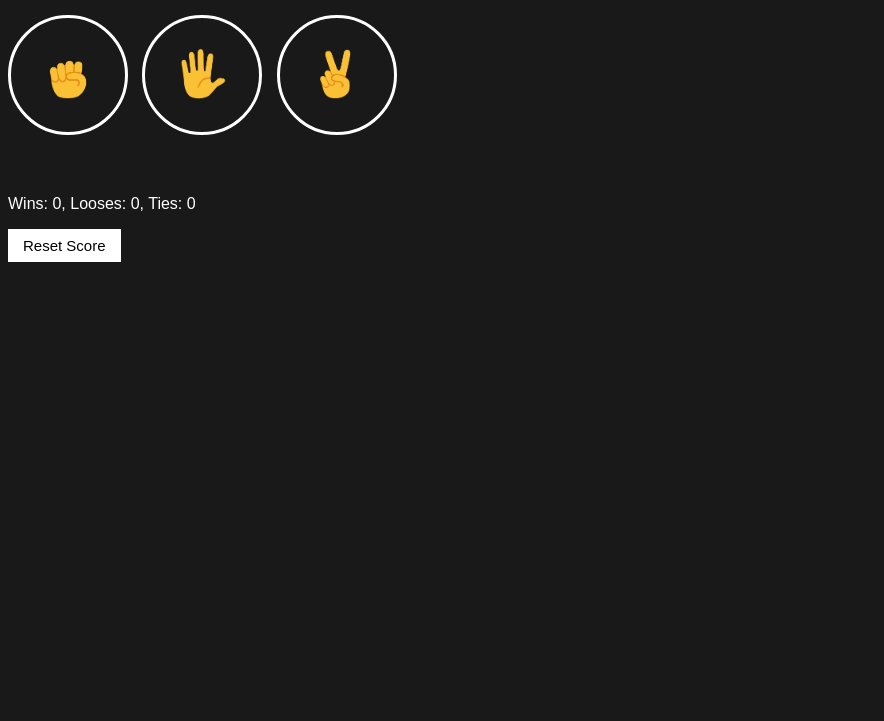
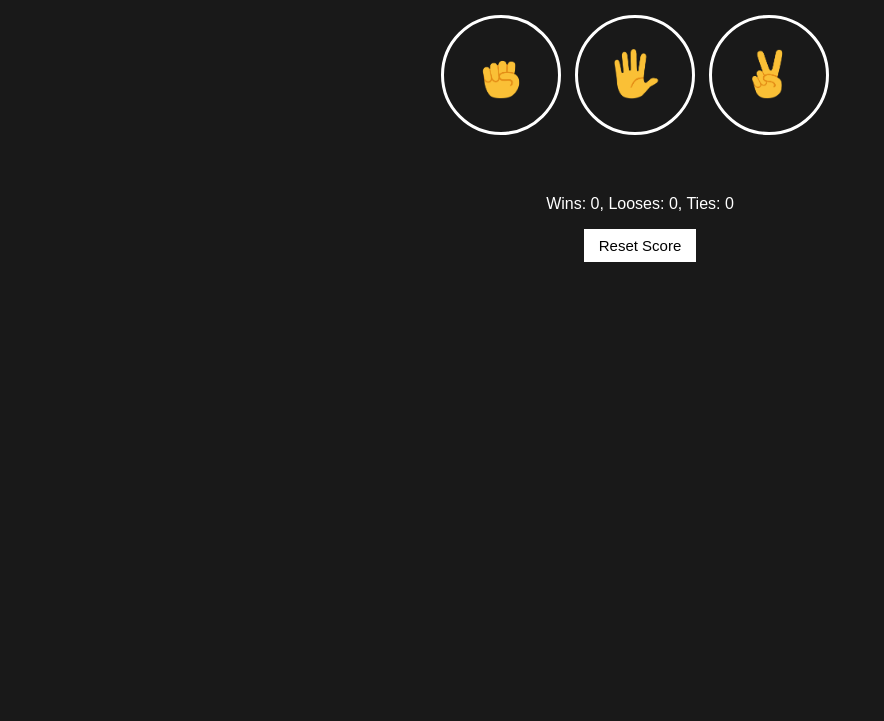
Before and after one commit to usmanmasud/Rock-Papper-Scissors, a plain HTML site: page index.html in a window 1280 px wide. Shown: the part 79-800 px from the top of the page, without its empty margins (0-884 px from the left). Drawn offline with Linux system fonts and the light colour scheme.

Commit message:
styles updated

```diff
--- a/CSS/styles.css
+++ b/CSS/styles.css
@@ -2,6 +2,7 @@ body {
     background-color: rgb(25,25,25);
     color: white;
     font-family: Arial, Helvetica, sans-serif;
+    text-align: center;
 }
 
 .title {
--- a/index.html
+++ b/index.html
@@ -5,6 +5,7 @@
         <link rel="stylesheet" href="CSS/styles.css">
     </head>
     <body>
+        <div>
         <p class="title">Rock Paper Scissors</p>
         <button onclick="
             playGame('rock');
@@ -30,7 +31,7 @@
             localStorage.removeItem('score');
             updateScoreElement();
         " class="reset-button">Reset Score</button>
-
+            </div>
         <script src="JAVASCRIPT/script.js">
         </script>
     </body>
```
